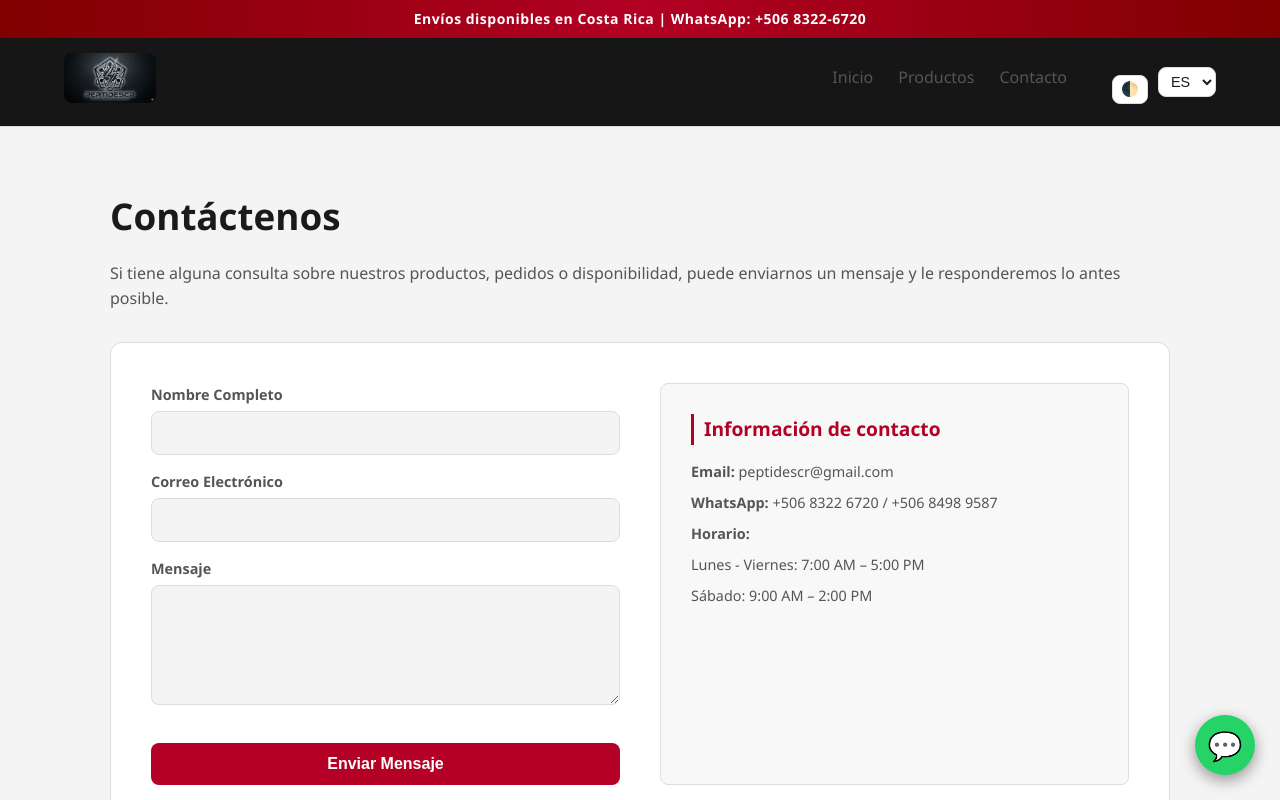
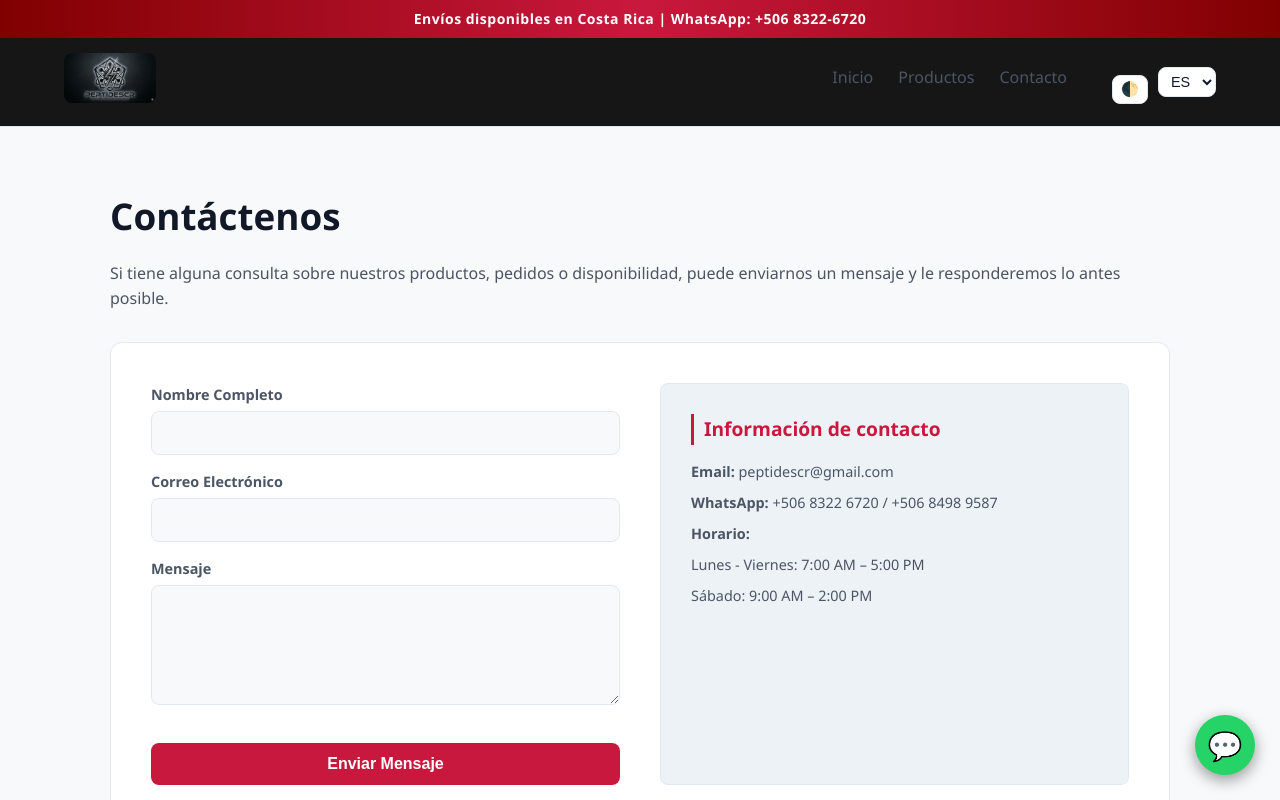
Before and after one commit to peptidescr-dot/peptidosCR, a plain HTML site: page contacto/contacto.html in a window 1280 px wide. Both pictures are taken after a click on the button "Cambiar tema oscuro/claro". Shown: the top 800 px of the page. Drawn offline with Linux system fonts and the light colour scheme.

Commit message:
Revise light mode color variables in CSS
Updated color variables for light mode to improve aesthetics and readability.

```diff
--- a/css/style.css
+++ b/css/style.css
@@ -26,19 +26,21 @@
    VARIABLES MODO CLARO (Blanco y Gris)
 ========================================================= */
 body.light-mode {
-    --color-principal: #b30024;
-    --color-principal-hover: #dc143c;
-    --color-fondo: #f4f4f4;
-    --color-secundario: #ffffff;
-    --color-secundario-hover: #e9e9e9;
-    --color-info: #f8f8f8;
-    --color-texto: #1a1a1a;
-    --color-texto-suave: #555555;
-    --color-muted: #777777;
-    --border-color: #dddddd;
-    --accent-glow: rgba(179, 0, 36, 0.15);
-    --shadow-card: 0 5px 15px rgba(0,0,0,0.08);
-    --shadow-card-hover: 0 12px 30px rgba(179,0,36,0.15);
+--color-principal: #c9183d;
+    --color-principal-hover: #e01e46;
+    --color-fondo: #f8f9fa;               /* Fondo gris ultra claro, muy limpio */
+    --color-secundario: #ffffff;          /* Tarjetas y bloques en blanco puro */
+    --color-secundario-hover: #f1f3f5;    /* Sutil cambio al pasar el mouse */
+    --color-info: #edf2f7;
+    --color-texto: #111827;               /* Texto principal oscuro para alta legibilidad */
+    --color-texto-suave: #4b5563;         /* Texto secundario gris elegante */
+    --color-muted: #9ca3af;
+
+    --border-color: #e2e8f0;              /* Bordes sutiles y limpios */
+    --accent-glow: rgba(201, 24, 61, 0.15);
+
+    --shadow-card: 0 4px 12px rgba(0, 0, 0, 0.05);
+    --shadow-card-hover: 0 10px 25px rgba(201, 24, 61, 0.12);
 }
 /* =========================================================
    CONFIGURACIÓN GLOBAL Y RESET
```
